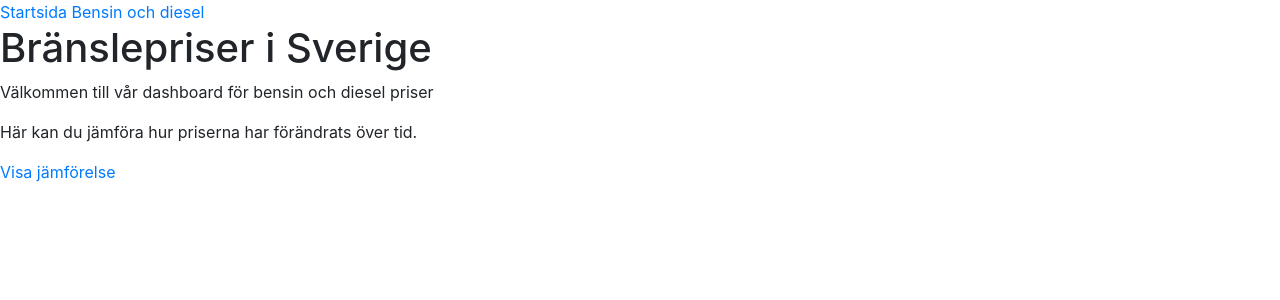
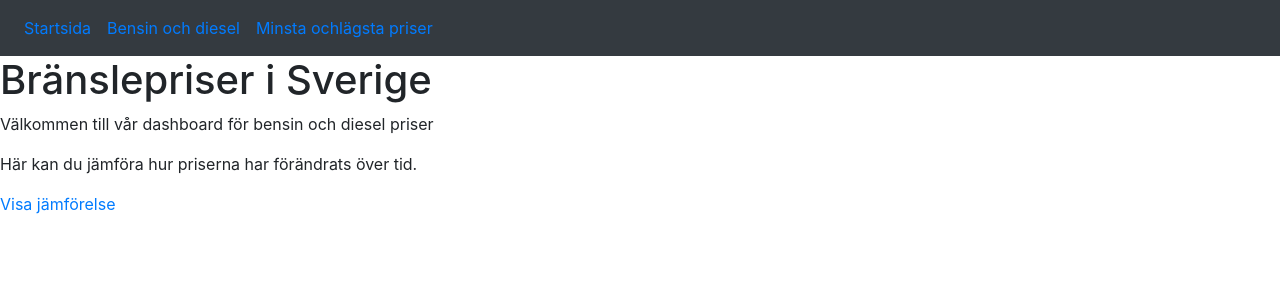
Before and after one commit to morganwf00/Programmering2Grupp, a Flask app: page / in a window 1280 px wide. Shown: the top 300 px of the page. Run offline with Flask 3, Linux system fonts and the light colour scheme.

Commit message:
Refactor navigation menu to use Bootstrap classes for improved styling and structure

```diff
--- a/templates/meny.html
+++ b/templates/meny.html
@@ -1,5 +1,14 @@
-<nav>
-    <a href="/">Startsida  </a>
-    <a href="/jamforelse_bensin_diesel"> Bensin och diesel</a>
+<nav class="navbar navbar-expand-xl bg-dark text-light">
+    <ul class="navbar-nav me-auto mb-2 mb-xl-0">
+        <li class="nav-item">
+            <a class="nav-link active" href="/">Startsida</a>
+        </li>
+        <li class="nav-item">
+            <a class="nav-link active" href="/jamforelse_bensin_diesel">Bensin och diesel</a>
+        </li>
+        <li class="nav-item">
+            <a class="nav-link active" href="/minmax">Minsta ochlägsta priser</a>
+        </li>
+    </ul>
 
 </nav>
```
